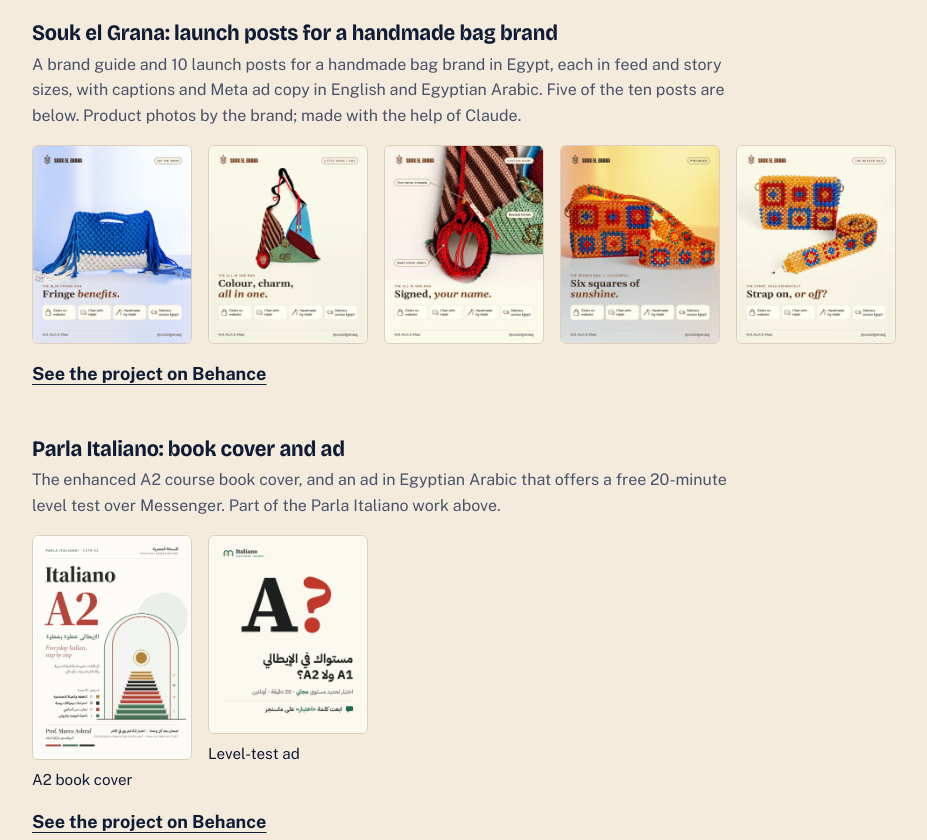
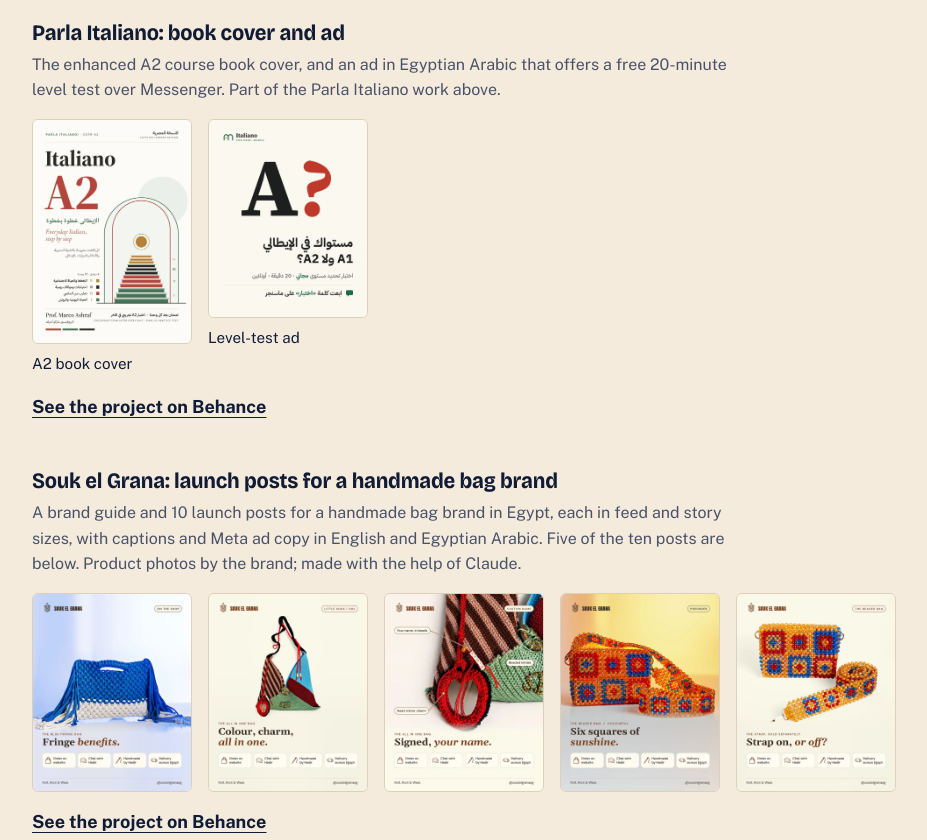
Before and after one commit to BavlyWilliam/Bavly-William-Portfolio, a plain HTML site: page index.html in a window 1280 px wide. Shown: the part 6896-7736 px from the top of the page, without its empty margins (280-1207 px from the left). Drawn offline with Linux system fonts and the light colour scheme.

Commit message:
Show the Parla Italiano set before Souk el Grana in Creative work
Co-Authored-By: Claude Opus 5.5 <noreply@anthropic.com>

```diff
--- a/assets/js/data.js
+++ b/assets/js/data.js
@@ -579,7 +579,7 @@ window.PORTFOLIO = {
   ],
 
   /*
-    Creative work: one set per Behance project, newest first.
+    Creative work: one set per Behance project, in the order shown on the site.
     Every image in a set links to `link`, the set's Behance project page.
     Export images 720px wide as .webp into assets/img/creative/ and put
     their pixel width and height in `size`, so the grid keeps their shape.
@@ -588,6 +588,20 @@ window.PORTFOLIO = {
     screen readers (leave it "" when the caption already says it).
   */
   creative: [
+    {
+      id: "parla-italiano",
+      title: "Parla Italiano: book cover and ad",
+      note: "The enhanced A2 course book cover, and an ad in Egyptian Arabic that offers a free 20-minute level test over Messenger. Part of the Parla Italiano work above.",
+      link: "https://www.behance.net/gallery/257580207/Parla-Italiano-Brand-Ads-Sales-Automation",
+      size: [720, 1018],
+      items: [
+        { image: "assets/img/cover-a2.webp", caption: "A2 book cover", alt: "" },
+        {
+          image: "assets/img/creative/parla-level-test-ad.webp", size: [720, 900], caption: "Level-test ad",
+          alt: "Parla Italiano ad: a large \"A?\" over the question \"Your Italian level, A1 or A2?\", offering a free 20-minute online level test on Messenger."
+        }
+      ]
+    },
     {
       id: "souk-el-grana",
       title: "Souk el Grana: launch posts for a handmade bag brand",
@@ -600,20 +614,6 @@ window.PORTFOLIO = {
         { image: "assets/img/creative/souk-03-all-in-one-custom-name.webp", alt: "Souk el Grana post: close-up of the All in One bag's charm with beaded initials. Headline: Signed, your name." },
         { image: "assets/img/creative/souk-04-beaded-bag-colourful.webp", alt: "Souk el Grana post: a beaded bag in amber, red and blue squares, open for preorder. Headline: Six squares of sunshine." },
         { image: "assets/img/creative/souk-05-beaded-strap.webp", alt: "Souk el Grana post: the beaded bag next to its matching beaded strap. Headline: Strap on, or off?" }
-      ]
-    },
-    {
-      id: "parla-italiano",
-      title: "Parla Italiano: book cover and ad",
-      note: "The enhanced A2 course book cover, and an ad in Egyptian Arabic that offers a free 20-minute level test over Messenger. Part of the Parla Italiano work above.",
-      link: "https://www.behance.net/gallery/257580207/Parla-Italiano-Brand-Ads-Sales-Automation",
-      size: [720, 1018],
-      items: [
-        { image: "assets/img/cover-a2.webp", caption: "A2 book cover", alt: "" },
-        {
-          image: "assets/img/creative/parla-level-test-ad.webp", size: [720, 900], caption: "Level-test ad",
-          alt: "Parla Italiano ad: a large \"A?\" over the question \"Your Italian level, A1 or A2?\", offering a free 20-minute online level test on Messenger."
-        }
       ]
     }
   ],
--- a/index.html
+++ b/index.html
@@ -251,21 +251,21 @@ Python, Gradio, PyTorch</p>
         <h2 class="section__title" id="creative-title">Creative work</h2>
         <p class="section__note">Social posts, ads and book design I made for small businesses. Each set links to the full project on Behance.</p>
       </div>
-      <div class="creative" data-list="creative"><section class="creative-set" aria-labelledby="creative-souk-el-grana"><h3 class="creative-set__title" id="creative-souk-el-grana">Souk el Grana: launch posts for a handmade bag brand</h3>
+      <div class="creative" data-list="creative"><section class="creative-set" aria-labelledby="creative-parla-italiano"><h3 class="creative-set__title" id="creative-parla-italiano">Parla Italiano: book cover and ad</h3>
+<p class="creative-set__note">The enhanced A2 course book cover, and an ad in Egyptian Arabic that offers a free 20-minute level test over Messenger. Part of the Parla Italiano work above.</p>
+<div class="creative__grid"><a class="creative__link" href="https://www.behance.net/gallery/257580207/Parla-Italiano-Brand-Ads-Sales-Automation" rel="noopener"><figure class="creative__item"><img src="assets/img/cover-a2.webp" alt loading="lazy" width="720" height="1018">
+<figcaption class="creative__title">A2 book cover</figcaption></figure></a>
+<a class="creative__link" href="https://www.behance.net/gallery/257580207/Parla-Italiano-Brand-Ads-Sales-Automation" rel="noopener"><figure class="creative__item"><img src="assets/img/creative/parla-level-test-ad.webp" alt="Parla Italiano ad: a large &quot;A?&quot; over the question &quot;Your Italian level, A1 or A2?&quot;, offering a free 20-minute online level test on Messenger." loading="lazy" width="720" height="900">
+<figcaption class="creative__title">Level-test ad</figcaption></figure></a></div>
+<p class="creative-set__more"><a href="https://www.behance.net/gallery/257580207/Parla-Italiano-Brand-Ads-Sales-Automation" rel="noopener">See the project on Behance</a></p></section>
+<section class="creative-set" aria-labelledby="creative-souk-el-grana"><h3 class="creative-set__title" id="creative-souk-el-grana">Souk el Grana: launch posts for a handmade bag brand</h3>
 <p class="creative-set__note">A brand guide and 10 launch posts for a handmade bag brand in Egypt, each in feed and story sizes, with captions and Meta ad copy in English and Egyptian Arabic. Five of the ten posts are below. Product photos by the brand; made with the help of Claude.</p>
 <div class="creative__grid"><a class="creative__link" href="https://www.behance.net/gallery/258875611/Souk-el-Grana-Social-Media-Posts-Meta-Ads" rel="noopener"><figure class="creative__item"><img src="assets/img/creative/souk-01-blue-fringe-bag.webp" alt="Souk el Grana post: a blue and cream crochet bag with long fringe. Headline: Fringe benefits." loading="lazy" width="720" height="900"></figure></a>
 <a class="creative__link" href="https://www.behance.net/gallery/258875611/Souk-el-Grana-Social-Media-Posts-Meta-Ads" rel="noopener"><figure class="creative__item"><img src="assets/img/creative/souk-02-all-in-one-bag.webp" alt="Souk el Grana post: the All in One crochet bag with stripes, colour blocks and a heart mirror charm. Headline: Colour, charm, all in one." loading="lazy" width="720" height="900"></figure></a>
 <a class="creative__link" href="https://www.behance.net/gallery/258875611/Souk-el-Grana-Social-Media-Posts-Meta-Ads" rel="noopener"><figure class="creative__item"><img src="assets/img/creative/souk-03-all-in-one-custom-name.webp" alt="Souk el Grana post: close-up of the All in One bag's charm with beaded initials. Headline: Signed, your name." loading="lazy" width="720" height="900"></figure></a>
 <a class="creative__link" href="https://www.behance.net/gallery/258875611/Souk-el-Grana-Social-Media-Posts-Meta-Ads" rel="noopener"><figure class="creative__item"><img src="assets/img/creative/souk-04-beaded-bag-colourful.webp" alt="Souk el Grana post: a beaded bag in amber, red and blue squares, open for preorder. Headline: Six squares of sunshine." loading="lazy" width="720" height="900"></figure></a>
 <a class="creative__link" href="https://www.behance.net/gallery/258875611/Souk-el-Grana-Social-Media-Posts-Meta-Ads" rel="noopener"><figure class="creative__item"><img src="assets/img/creative/souk-05-beaded-strap.webp" alt="Souk el Grana post: the beaded bag next to its matching beaded strap. Headline: Strap on, or off?" loading="lazy" width="720" height="900"></figure></a></div>
-<p class="creative-set__more"><a href="https://www.behance.net/gallery/258875611/Souk-el-Grana-Social-Media-Posts-Meta-Ads" rel="noopener">See the project on Behance</a></p></section>
-<section class="creative-set" aria-labelledby="creative-parla-italiano"><h3 class="creative-set__title" id="creative-parla-italiano">Parla Italiano: book cover and ad</h3>
-<p class="creative-set__note">The enhanced A2 course book cover, and an ad in Egyptian Arabic that offers a free 20-minute level test over Messenger. Part of the Parla Italiano work above.</p>
-<div class="creative__grid"><a class="creative__link" href="https://www.behance.net/gallery/257580207/Parla-Italiano-Brand-Ads-Sales-Automation" rel="noopener"><figure class="creative__item"><img src="assets/img/cover-a2.webp" alt loading="lazy" width="720" height="1018">
-<figcaption class="creative__title">A2 book cover</figcaption></figure></a>
-<a class="creative__link" href="https://www.behance.net/gallery/257580207/Parla-Italiano-Brand-Ads-Sales-Automation" rel="noopener"><figure class="creative__item"><img src="assets/img/creative/parla-level-test-ad.webp" alt="Parla Italiano ad: a large &quot;A?&quot; over the question &quot;Your Italian level, A1 or A2?&quot;, offering a free 20-minute online level test on Messenger." loading="lazy" width="720" height="900">
-<figcaption class="creative__title">Level-test ad</figcaption></figure></a></div>
-<p class="creative-set__more"><a href="https://www.behance.net/gallery/257580207/Parla-Italiano-Brand-Ads-Sales-Automation" rel="noopener">See the project on Behance</a></p></section></div>
+<p class="creative-set__more"><a href="https://www.behance.net/gallery/258875611/Souk-el-Grana-Social-Media-Posts-Meta-Ads" rel="noopener">See the project on Behance</a></p></section></div>
       <p class="section__more"><a data-bind-href="behance" href="https://www.behance.net/bavlywilliam">See everything on Behance</a></p>
     </section>
 
```
Also changed, not shown: 1 other file.
